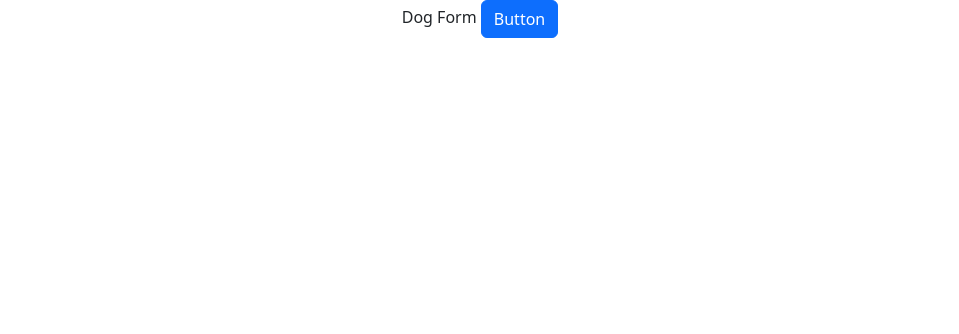
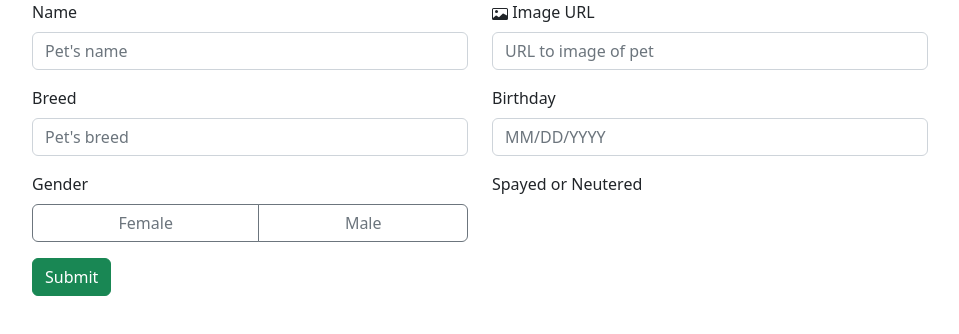
Before and after one commit to JoshThorntonDev/a3-s3786643, a React (Create React App) app: page / in a window 1280 px wide. Shown: the top 334 px of the page, without its empty margins (160-1119 px from the left). Built offline with nearby package versions, Linux system fonts and the light colour scheme.

Commit message:
Add first RadioGroup to form

```diff
--- a/package.json
+++ b/package.json
@@ -9,6 +9,7 @@
     "bootstrap": "^5.2.2",
     "react": "^18.2.0",
     "react-bootstrap": "^2.5.0",
+    "react-bootstrap-icons": "^1.9.1",
     "react-dom": "^18.2.0",
     "react-scripts": "5.0.1",
     "web-vitals": "^2.1.4"
--- a/src/App.css
+++ b/src/App.css
@@ -1,38 +1,5 @@
 .App {
-  text-align: center;
+  flex-grow: 1;
+  margin-left: 15vw;
+  margin-right: 15vw;
 }
-
-.App-logo {
-  height: 40vmin;
-  pointer-events: none;
-}
-
-@media (prefers-reduced-motion: no-preference) {
-  .App-logo {
-    animation: App-logo-spin infinite 20s linear;
-  }
-}
-
-.App-header {
-  background-color: #282c34;
-  min-height: 100vh;
-  display: flex;
-  flex-direction: column;
-  align-items: center;
-  justify-content: center;
-  font-size: calc(10px + 2vmin);
-  color: white;
-}
-
-.App-link {
-  color: #61dafb;
-}
-
-@keyframes App-logo-spin {
-  from {
-    transform: rotate(0deg);
-  }
-  to {
-    transform: rotate(360deg);
-  }
-}
--- a/src/components/DogForm.js
+++ b/src/components/DogForm.js
@@ -1,10 +1,76 @@
 import Button from "react-bootstrap/Button";
+import Col from "react-bootstrap/Col";
+import Form from "react-bootstrap/Form";
+import Row from "react-bootstrap/Row";
+import { CardImage } from "react-bootstrap-icons";
+import React, { useState } from "react";
+import RadioGroup from "./RadioGroup";
 
 function DogForm(props) {
+  const genders = [
+    { name: "Female", value: "female" },
+    { name: "Male", value: "male" },
+  ];
 
-    return (
-        <div>Dog Form <Button>Button</Button></div>
-    )
+  return (
+    <Form>
+      <Row>
+        <Col>
+          <Form.Group className="mb-3" controlId="formGroupName">
+            <Form.Label>Name</Form.Label>
+            <Form.Control type="text" name="name" placeholder="Pet's name" />
+          </Form.Group>
+        </Col>
+        <Col>
+          <Form.Group className="mb-3" controlId="formGroupImage">
+            <Form.Label>
+              <CardImage /> Image URL
+            </Form.Label>
+            <Form.Control
+              type="text"
+              name="image"
+              placeholder="URL to image of pet"
+            />
+          </Form.Group>
+        </Col>
+      </Row>
+      <Row>
+        <Col>
+          <Form.Group className="mb-3" controlId="formGroupBreed">
+            <Form.Label>Breed</Form.Label>
+            <Form.Control type="text" name="breed" placeholder="Pet's breed" />
+          </Form.Group>
+        </Col>
+        <Col>
+          <Form.Group className="mb-3" controlId="formGroupBirthday">
+            <Form.Label>Birthday</Form.Label>
+            <Form.Control
+              type="text"
+              name="birthday"
+              placeholder="MM/DD/YYYY"
+            />
+          </Form.Group>
+        </Col>
+      </Row>
+
+      <Row>
+        <Col>
+          <Form.Group className="mb-3" controlId="formGroupName">
+            <Form.Label>Gender</Form.Label>
+            <RadioGroup radios={genders}></RadioGroup>
+          </Form.Group>
+        </Col>
+        <Col>
+          <Form.Group className="mb-3" controlId="formGroupImage">
+            <Form.Label>Spayed or Neutered</Form.Label>
+          </Form.Group>
+        </Col>
+      </Row>
+      <Button type="submit" variant="success">
+        Submit
+      </Button>
+    </Form>
+  );
 }
 
-export default DogForm
+export default DogForm;
```
Also changed, not shown: 1 other file (tests, documents, lock files or other folders).
